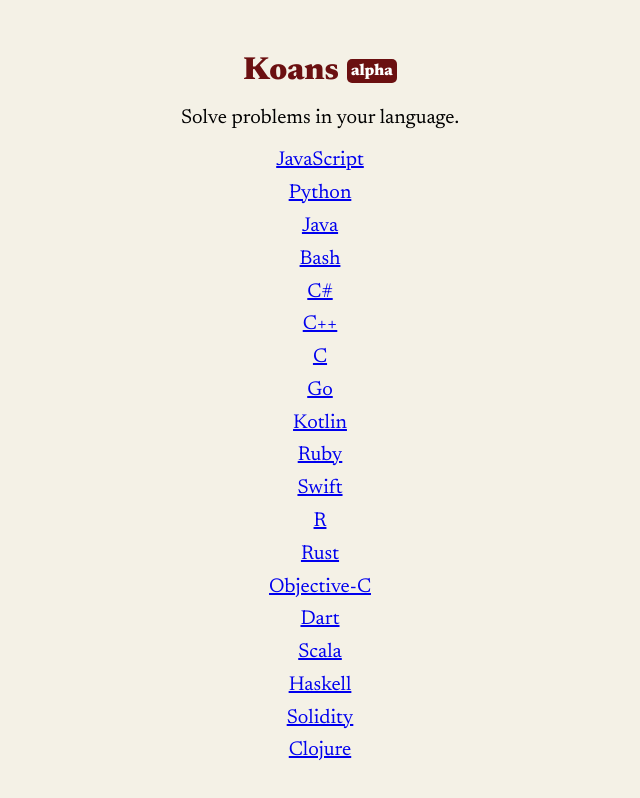
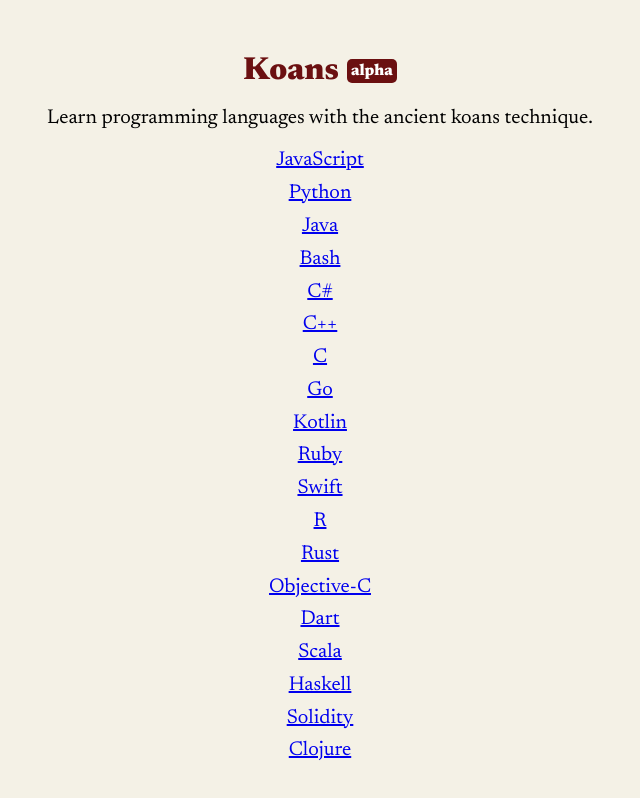
Before and after one commit to enokcollective/koans.in, a React (Create React App) app: page / in a window 1280 px wide. Shown: the whole page, without its empty margins (320-960 px from the left). Built offline with nearby package versions, Linux system fonts and the light colour scheme.

Commit message:
Update subtitle

```diff
--- a/src/App.js
+++ b/src/App.js
@@ -6,7 +6,7 @@ function App() {
       <div className="header">
 	 <h1>Koans <span className="badge">alpha</span></h1>
       </div>
-      <div className="subtitle">Solve problems in your language.</div>
+      <div className="subtitle">Learn programming languages with the ancient koans technique.</div>
       <ul className="languages">
 	  <li><a href="https://github.com/enokcollective/javascript-koans">JavaScript</a></li>
 	  <li><a href="https://github.com/enokcollective/python-koans">Python</a></li>
```
